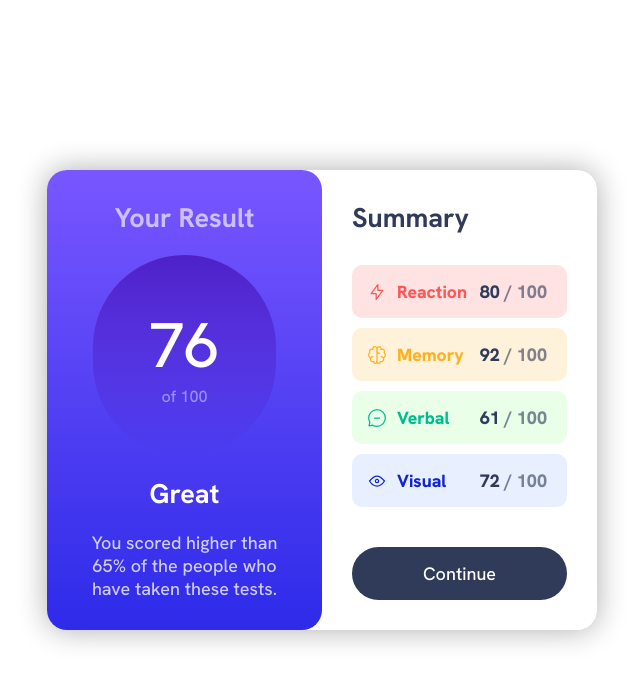
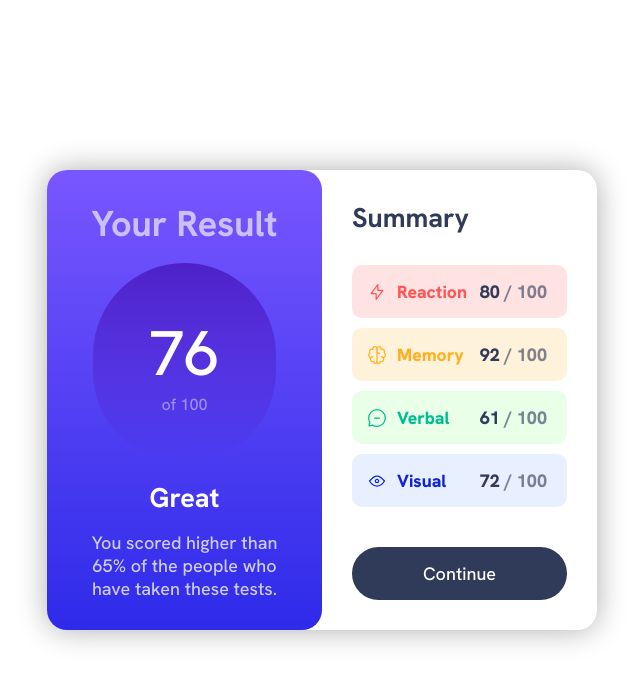
Before and after one commit to Rizqy777/results-summary-component-main, a plain HTML site: page index.html in a window 1280 px wide. Shown: the whole page, without its empty margins (318-961 px from the left). Drawn offline with Linux system fonts and the light colour scheme.

Commit message:
Update index.html

```diff
--- a/index.html
+++ b/index.html
@@ -21,7 +21,7 @@
 <body>
   <main class="container_general">
     <div class="container_inside">
-      <h2 class="title">Your Result</h2>
+      <h1 class="title">Your Result</h1>
       <div class="circle_inside">
       <p class="score"> 76  </p>
       <p class="score_2">of 100</p>
```
